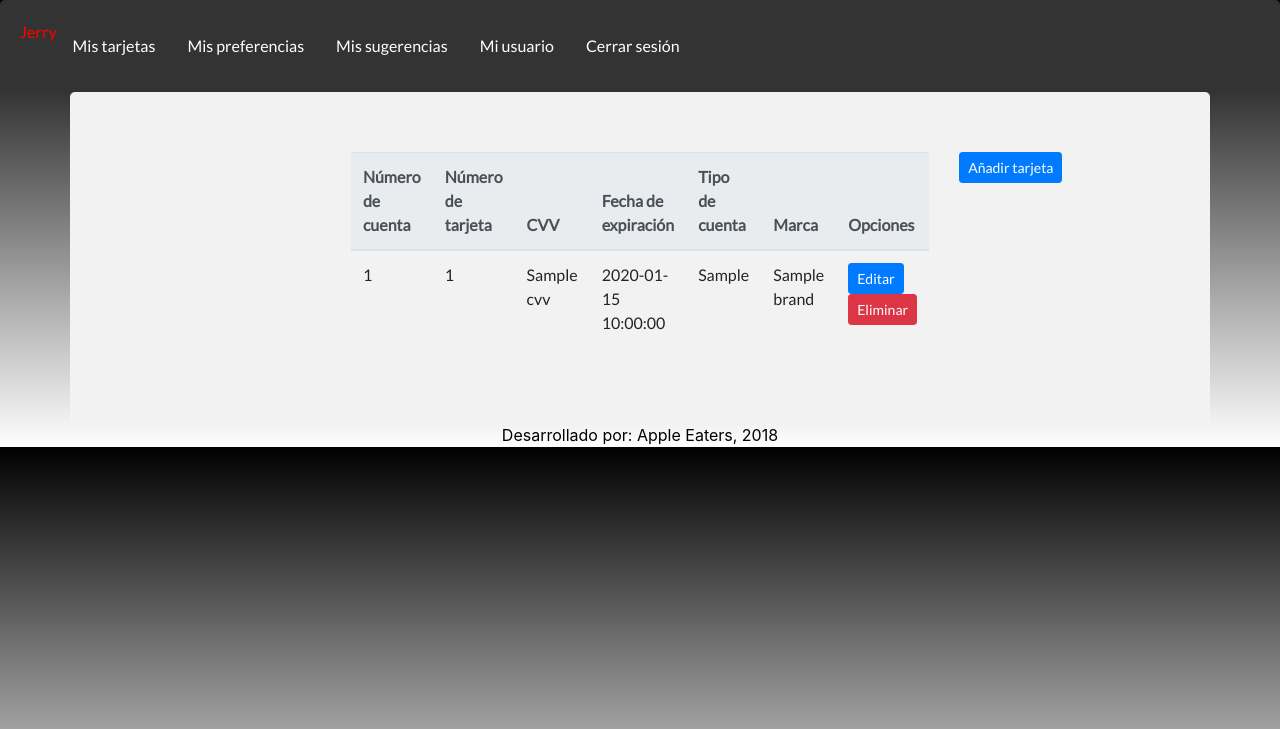
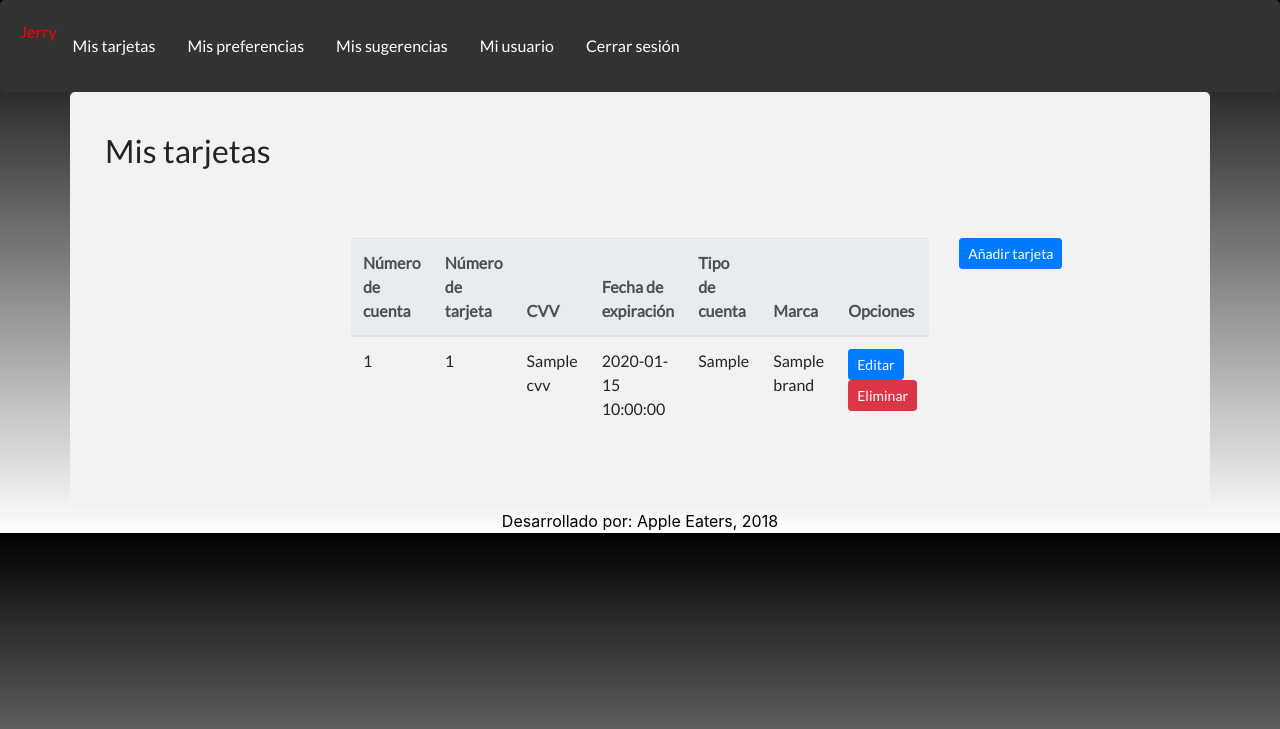
Before and after one commit to ricardoperezf/Jerry, a Flask app: template jerry/templates/myCards.html in a window 1280 px wide. Shown: the top 729 px of the page. Run offline with Flask 2, Linux system fonts and the light colour scheme; the template is opened without the code that fills it: most values are stand-ins (such as "Sample title", 1, 10 or a date in 2020); some libraries are stand-ins or nearby versions.

Commit message:
Added title

```diff
--- a/jerry/templates/myCards.html
+++ b/jerry/templates/myCards.html
@@ -18,6 +18,10 @@
     <a href="{{ url_for('signout') }}">Cerrar sesión</a>
 </div>
 <div class="container">
+    <div class="row" align="center">
+        <h2>Mis tarjetas</h2>
+
+    </div>
     <div class="row">
         <div class="col-sm">
 
```
